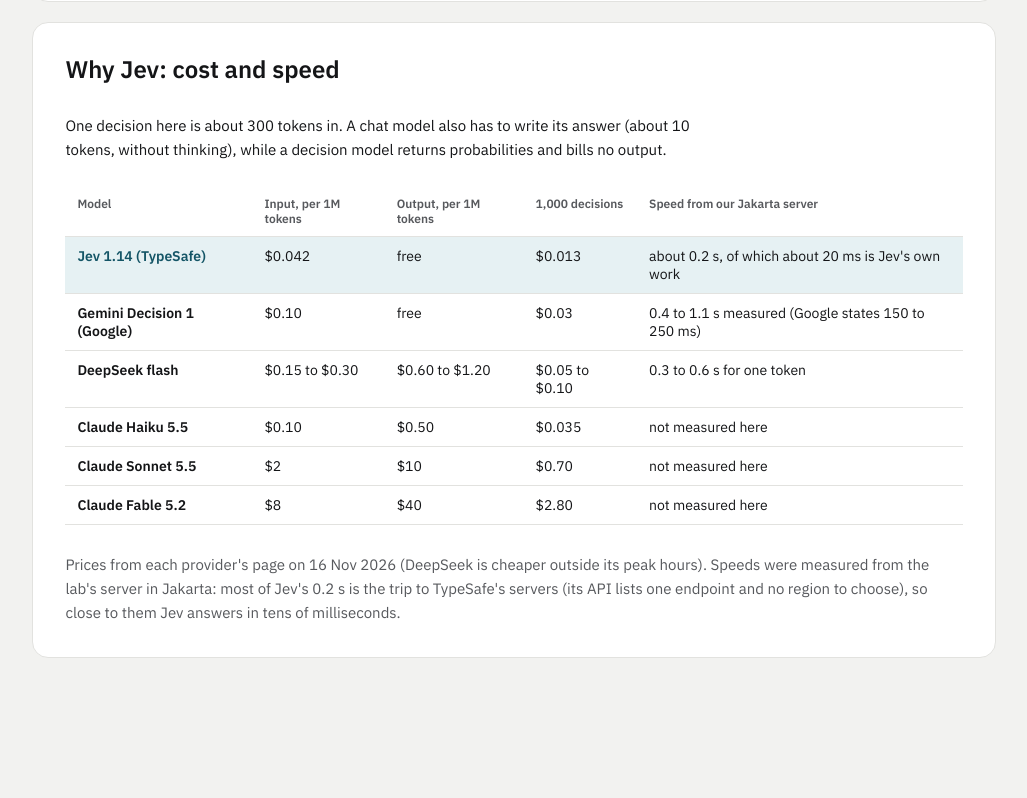
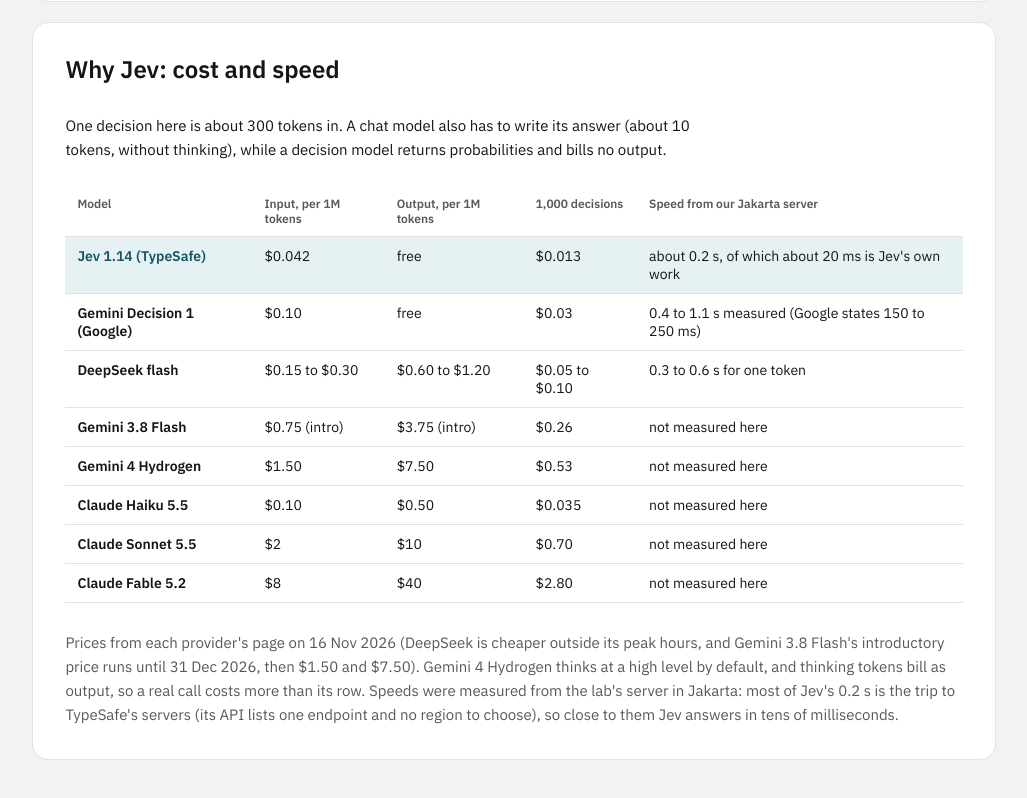
Before and after one commit to rafi-seniang/ai-engineering-lab, a React (Vite) app: page /guide in a window 1280 px wide. Shown: the part 3471-4269 px from the top of the page, without its empty margins (126-1153 px from the left). Before the commit the page ends 4209 px from the top, so only its background shows below. Built offline with nearby package versions, Linux system fonts and the light colour scheme; no server answers; what openapi-fetch would draw is missing.

Commit message:
Guide: Gemini 3.8 Flash and Gemini 4 Hydrogen in the cost table

```diff
--- a/src/guide/content.ts
+++ b/src/guide/content.ts
@@ -103,11 +103,19 @@ export const GUIDE: Record<Lang, GuideText> = {
           thousand: "$0.05 to $0.10",
           speed: "0.3 to 0.6 s for one token",
         },
+        {
+          model: "Gemini 3.8 Flash",
+          input: "$0.75 (intro)",
+          output: "$3.75 (intro)",
+          thousand: "$0.26",
+          speed: "not measured here",
+        },
+        { model: "Gemini 4 Hydrogen", input: "$1.50", output: "$7.50", thousand: "$0.53", speed: "not measured here" },
         { model: "Claude Haiku 5.5", input: "$0.10", output: "$0.50", thousand: "$0.035", speed: "not measured here" },
         { model: "Claude Sonnet 5.5", input: "$2", output: "$10", thousand: "$0.70", speed: "not measured here" },
         { model: "Claude Fable 5.2", input: "$8", output: "$40", thousand: "$2.80", speed: "not measured here" },
       ],
-      note: "Prices from each provider's page on 16 Nov 2026 (DeepSeek is cheaper outside its peak hours). Speeds were measured from the lab's server in Jakarta: most of Jev's 0.2 s is the trip to TypeSafe's servers (its API lists one endpoint and no region to choose), so close to them Jev answers in tens of milliseconds.",
+      note: "Prices from each provider's page on 16 Nov 2026 (DeepSeek is cheaper outside its peak hours, and Gemini 3.8 Flash's introductory price runs until 31 Dec 2026, then $1.50 and $7.50). Gemini 4 Hydrogen thinks at a high level by default, and thinking tokens bill as output, so a real call costs more than its row. Speeds were measured from the lab's server in Jakarta: most of Jev's 0.2 s is the trip to TypeSafe's servers (its API lists one endpoint and no region to choose), so close to them Jev answers in tens of milliseconds.",
     },
     apps: [
       {
@@ -263,6 +271,20 @@ export const GUIDE: Record<Lang, GuideText> = {
           speed: "0,3 sampai 0,6 detik untuk satu token",
         },
         {
+          model: "Gemini 3.8 Flash",
+          input: "$0.75 (promo)",
+          output: "$3.75 (promo)",
+          thousand: "$0.26",
+          speed: "tidak diukur di sini",
+        },
+        {
+          model: "Gemini 4 Hydrogen",
+          input: "$1.50",
+          output: "$7.50",
+          thousand: "$0.53",
+          speed: "tidak diukur di sini",
+        },
+        {
           model: "Claude Haiku 5.5",
           input: "$0.10",
           output: "$0.50",
@@ -272,7 +294,7 @@ export const GUIDE: Record<Lang, GuideText> = {
         { model: "Claude Sonnet 5.5", input: "$2", output: "$10", thousand: "$0.70", speed: "tidak diukur di sini" },
         { model: "Claude Fable 5.2", input: "$8", output: "$40", thousand: "$2.80", speed: "tidak diukur di sini" },
       ],
-      note: "Harga dari halaman masing-masing penyedia per 16 Nov 2026 (DeepSeek lebih murah di luar jam sibuknya). Kecepatan diukur dari server lab di Jakarta: sebagian besar 0,2 detik Jev adalah perjalanan ke server TypeSafe (API-nya cuma punya satu endpoint, tanpa pilihan region), jadi kalau dekat dengan servernya Jev menjawab dalam puluhan milidetik.",
+      note: "Harga dari halaman masing-masing penyedia per 16 Nov 2026 (DeepSeek lebih murah di luar jam sibuknya, dan harga promo Gemini 3.8 Flash berlaku sampai 31 Des 2026, lalu $1.50 dan $7.50). Gemini 4 Hydrogen secara default berpikir di level tinggi, dan token thinking ditagih sebagai output, jadi panggilan sungguhan lebih mahal dari barisnya. Kecepatan diukur dari server lab di Jakarta: sebagian besar 0,2 detik Jev adalah perjalanan ke server TypeSafe (API-nya cuma punya satu endpoint, tanpa pilihan region), jadi kalau dekat dengan servernya Jev menjawab dalam puluhan milidetik.",
     },
     apps: [
       {
```
